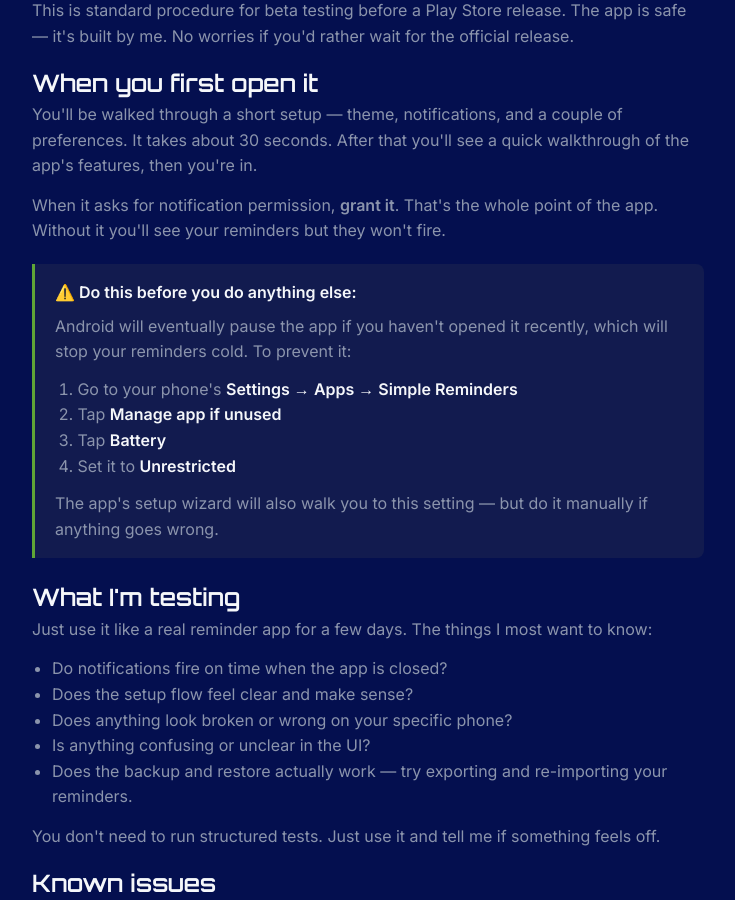
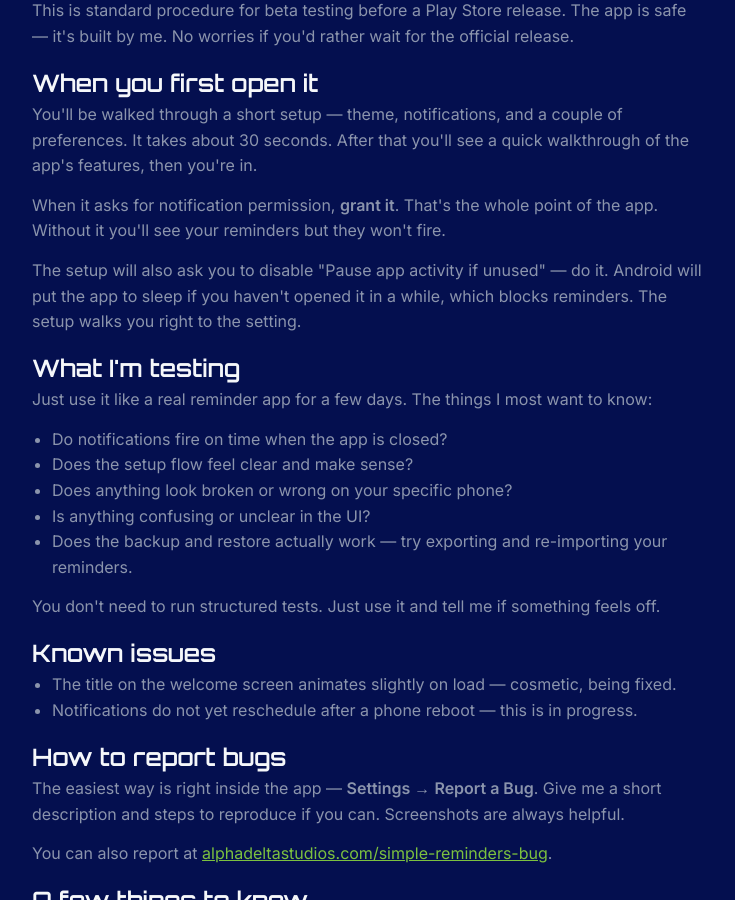
Before and after one commit to AlphaDelta24/alpha-delta-site, a Jekyll site: the page built from simple-reminders-beta.html, in a window 1280 px wide and 900 px high, scrolled down 775 px. Shown: the whole window, without its empty margins (272-1007 px from the left). Built offline with Jekyll 4.4.1, drawn with Linux system fonts in a browser that asks for light colours.

Commit message:
Revert "Update simple-reminders-beta.html"
This reverts commit fd9bbbf1f0d7b4b2ff937cfecd9d005bcf997d21.

```diff
--- a/simple-reminders-beta.html
+++ b/simple-reminders-beta.html
@@ -47,17 +47,7 @@ permalink: /simple-reminders-beta/
 
   <p>When it asks for notification permission, <strong>grant it</strong>. That's the whole point of the app. Without it you'll see your reminders but they won't fire.</p>
 
-  <div style="background:var(--navy-panel);border-left:3px solid var(--green);padding:16px 20px;margin:20px 0;border-radius:0 8px 8px 0;">
-    <p style="margin:0 0 8px;color:var(--white);font-weight:700;">⚠️ Do this before you do anything else:</p>
-    <p style="margin:0;color:var(--slate);">Android will eventually pause the app if you haven't opened it recently, which will stop your reminders cold. To prevent it:</p>
-    <ol style="margin:12px 0 0;padding-left:1.4rem;color:var(--slate);">
-      <li>Go to your phone's <strong style="color:var(--white);">Settings → Apps → Simple Reminders</strong></li>
-      <li>Tap <strong style="color:var(--white);">Manage app if unused</strong></li>
-      <li>Tap <strong style="color:var(--white);">Battery</strong></li>
-      <li>Set it to <strong style="color:var(--white);">Unrestricted</strong></li>
-    </ol>
-    <p style="margin:12px 0 0;color:var(--slate);">The app's setup wizard will also walk you to this setting — but do it manually if anything goes wrong.</p>
-  </div>
+  <p>The setup will also ask you to disable "Pause app activity if unused" — do it. Android will put the app to sleep if you haven't opened it in a while, which blocks reminders. The setup walks you right to the setting.</p>
 
 
   <h2>What I'm testing</h2>
```
Also changed, not shown: other parts of simple-reminders-beta.html (+1 -1 lines).
